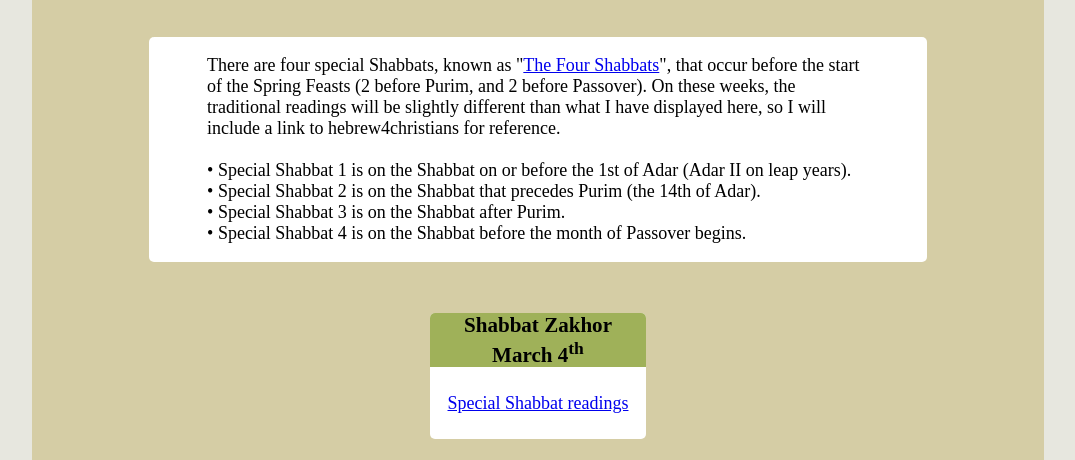
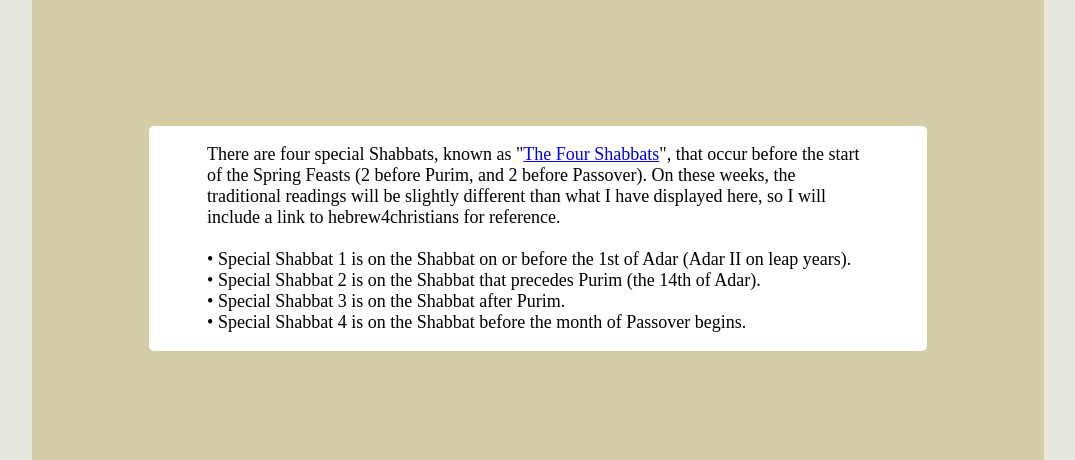
Before and after one commit to Daniel-Thompson-91/weekly-readings, a plain HTML site: page index.html in a window 1280 px wide. Shown: the part 492-952 px from the top of the page, without its empty margins (102-1177 px from the left). Drawn offline with Linux system fonts and the light colour scheme.

Commit message:
remove special reading box

```diff
--- a/index.html
+++ b/index.html
@@ -70,7 +70,7 @@
           </section>
         </section>
 
-        <section class="box">
+        <!-- <section class="box">
           <section class="box-header">
             <h3>Shabbat Zakhor<br>March 4<sup>th</sup></h3>
           </section>
@@ -79,7 +79,7 @@
               <a href="https://hebrew4christians.com/Scripture/Parashah/parashah.html#loaded" target="_blank">Special Shabbat readings</a>
             </p>
           </section>
-        </section>
+        </section> -->
       </section>
 
       <!-- 3 year reading plan section -->
```
